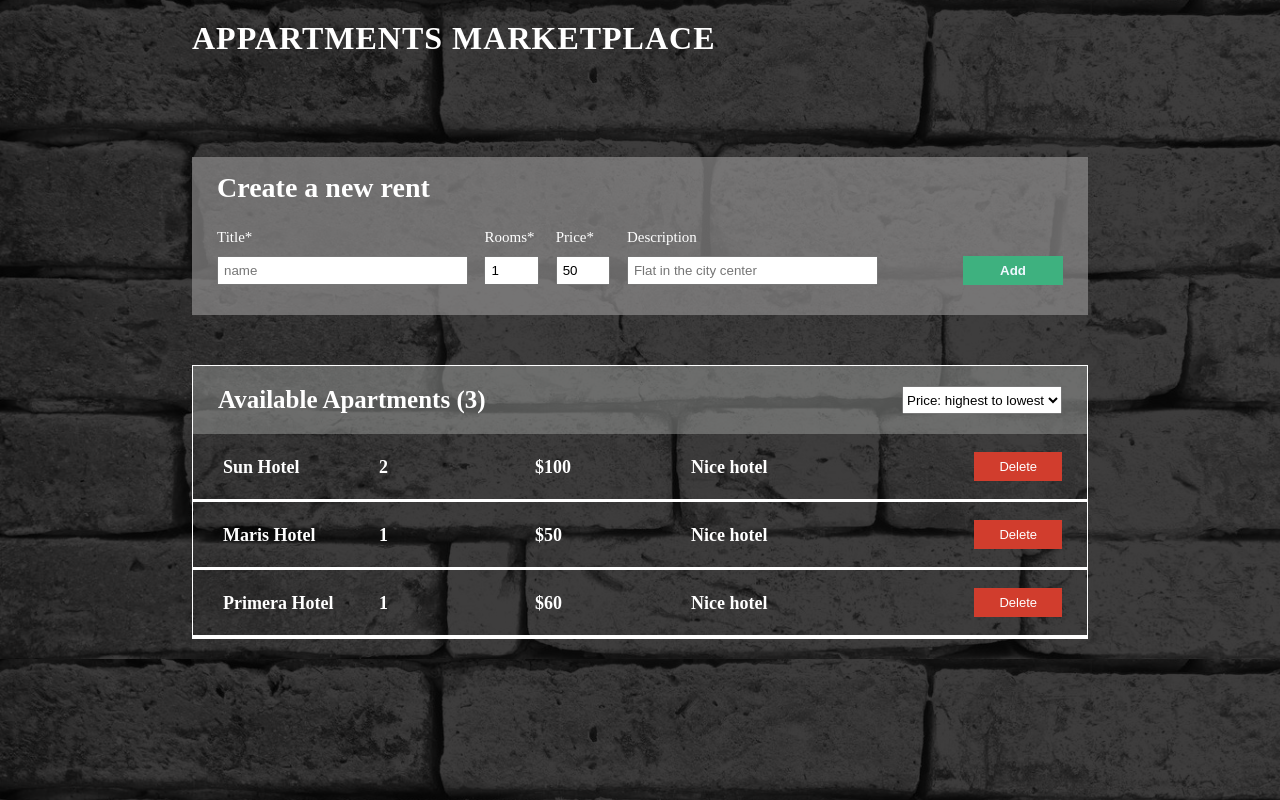
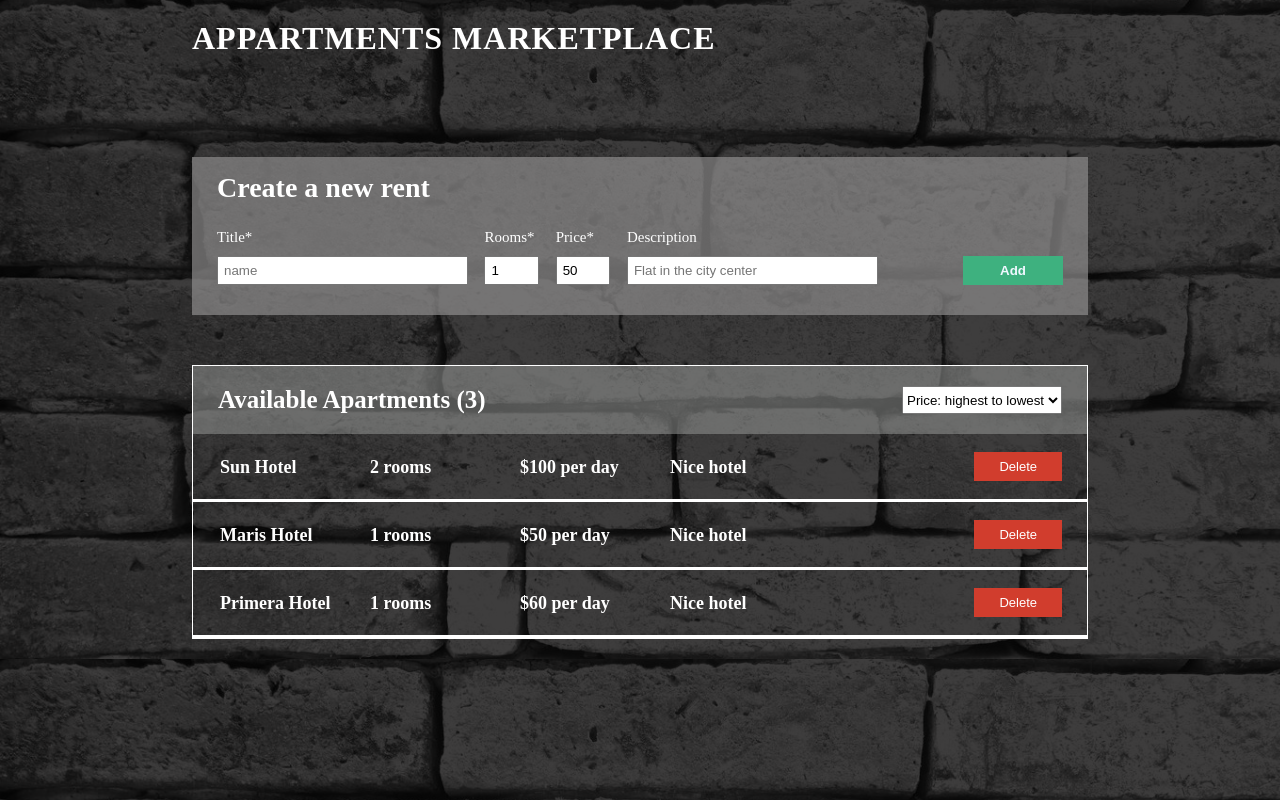
Before and after one commit to MPoliarush/Apartment_marketplace, a React (Create React App) app: page / in a window 1280 px wide. Built offline with nearby package versions, Linux system fonts and the light colour scheme.

Commit message:
add styling

```diff
--- a/src/components/List.js
+++ b/src/components/List.js
@@ -1,7 +1,6 @@
-
+import ListItem from './ListItem'
 
 const List = (props)=>{
-
 
     console.log(props.list)
     return(
@@ -15,21 +14,11 @@ const List = (props)=>{
             </div>
 
             <ul className="">
+
                 {props.list.map( hotel =>{
-                return (
-                    <li className="li" key={Math.random()}>
-                        {/* <p>{hotel.name}/ {hotel.rooms} rooms/ {hotel.price} / {hotel.descr}</p> */}
-                        <table>
-                            <tr>
-                                <th>{hotel.name}</th>
-                                <th>{hotel.rooms}</th>
-                                <th>{hotel.price}</th>
-                                <th>{hotel.descr}</th>
-                            </tr>
-                        </table>
-                        <button>Delete</button>
-                    </li>
-                )}
+                    return (
+                        <ListItem key={Math.random()} listData={hotel}></ListItem>
+                    )}
                 )}
             </ul>
         </div>
--- /dev/null
+++ b/src/components/ListItem.js
@@ -0,0 +1,23 @@
+
+
+const ListItem=(props)=>{
+    return(
+            <li className="li" >
+                <table>
+                    <tbody>
+
+                    <tr>
+                        <th className="textLi">{props.listData.name}</th>
+                        <th className="numbersLi">{props.listData.rooms} rooms</th>
+                        <th className="numbersLi">{props.listData.price} per day</th>
+                        <th className="textLi descr">{props.listData.descr}</th>
+                    </tr>
+                    </tbody>
+
+                </table>
+                <button>Delete</button>
+            </li>
+    )
+}
+
+export default ListItem
--- a/src/index.css
+++ b/src/index.css
@@ -145,10 +145,30 @@ margin-right: 30px;
 
 }
 
-th{
-  width: 150px;
+.tHeader{
+  display: inline-block;
+  padding: 0 25px;
+  margin: 5px 5px 0px;
+}
+
+td{
+  border: solid;
   display: inline-block;
   margin: 0 3px;
+
 }
 
+.textLi{
+  display: inline-block;
+  width: 150px;
+  text-align: left;
 }
+
+.numbersLi{
+  display: inline-block;
+  width: 150px;
+  text-align: left;
+}
+
+
+}
```
